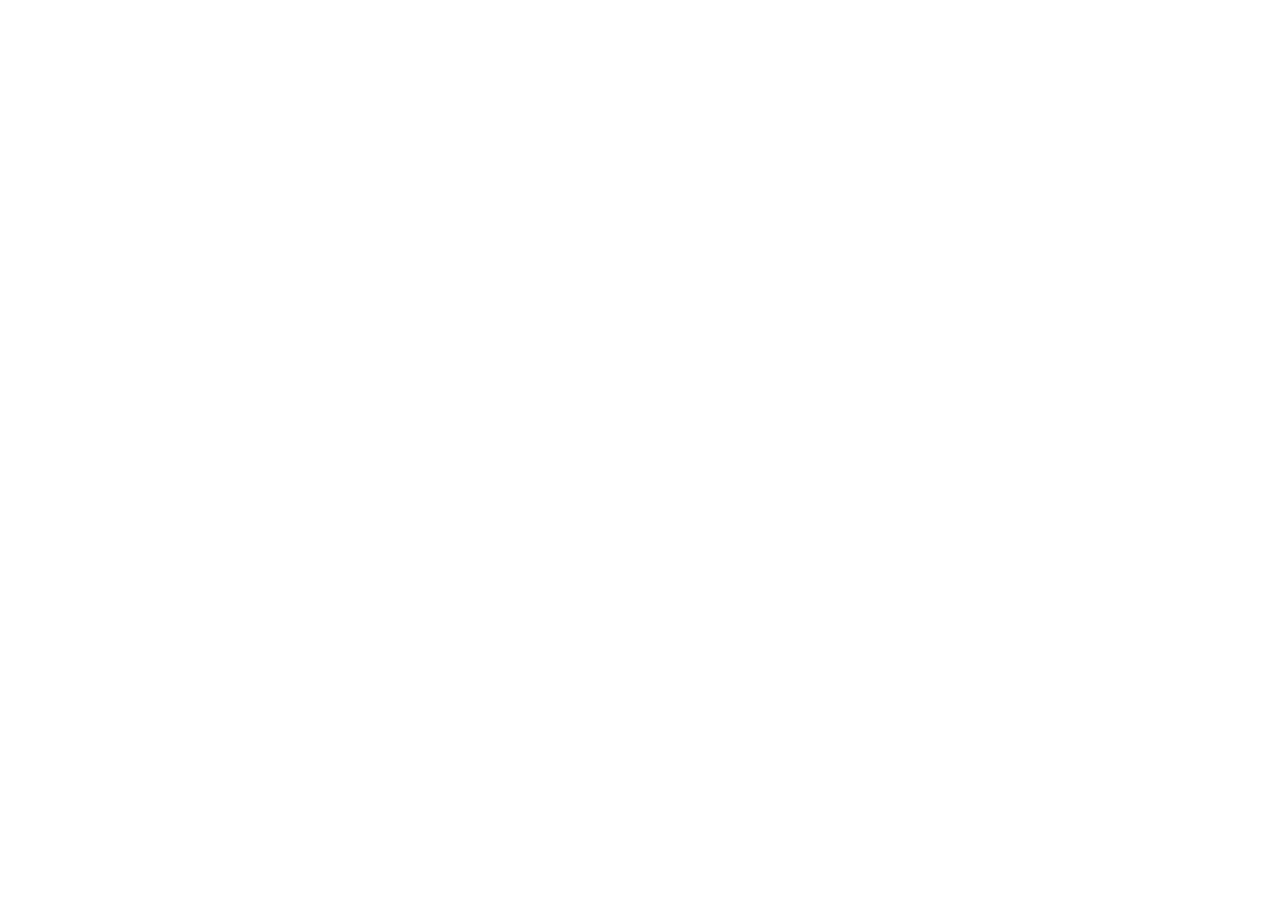
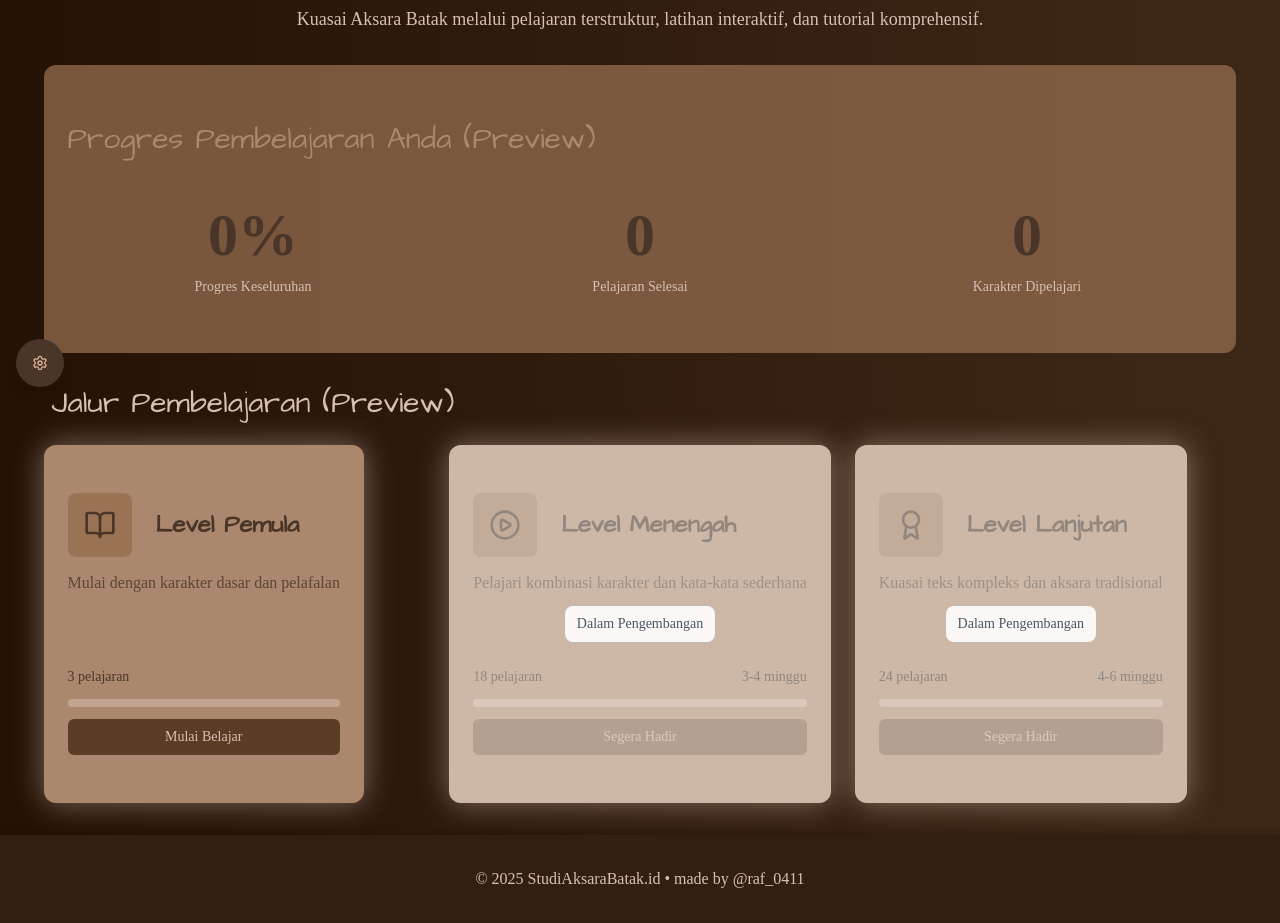
Before and after one commit to raf0411/studi-aksara-batak, a React (Vite) app: page /pusat-pembelajaran in a window 1280 px wide. Before the commit this address had no page. Shown: the part 397-1320 px from the top of the page. Before the commit the page ends 800 px from the top, so only its background shows below. Built offline with nearby package versions, Linux system fonts and the light colour scheme; a web font is replaced by a local one.

Commit message:
add learning paths and lesson content for beginner level; update routes and navbar

```diff
--- a/src/App.tsx
+++ b/src/App.tsx
@@ -7,6 +7,8 @@
 import Learn from '@/pages/Learn'
 import Translator from '@/pages/Translator'
 import About from '@/pages/About'
+import LevelPemula from '@/pages/LevelPemula'
+import LessonContent from '@/pages/LessonContent'
 
 function App() {
   return (
@@ -16,10 +18,12 @@
         <Routes>
           <Route path="/" element={<Layout />}>
             <Route index element={<Home />} />
-            <Route path="gallery" element={<Gallery />} />
-            <Route path="learn" element={<Learn />} />
-            <Route path="translator" element={<Translator />} />
-            <Route path="about" element={<About />} />
+            <Route path="galeri-karakter" element={<Gallery />} />
+            <Route path="pusat-pembelajaran" element={<Learn />} />
+            <Route path="pusat-pembelajaran/level-pemula" element={<LevelPemula />} />
+            <Route path="pusat-pembelajaran/level-pemula/:lessonId" element={<LessonContent />} />
+            <Route path="transliterasi" element={<Translator />} />
+            <Route path="info" element={<About />} />
           </Route>
         </Routes>
       </Router>
--- a/src/pages/Gallery.tsx
+++ b/src/pages/Gallery.tsx
@@ -172,12 +172,11 @@
 
   useEffect(() => {
     if (isModalOpen) {
-      // Prevent background scroll and show default cursor
       document.body.style.overflow = 'hidden'
       document.body.style.cursor = 'default'
       return () => {
         document.body.style.overflow = ''
-        document.body.style.cursor = '' // Restore custom cursor
+        document.body.style.cursor = ''
       }
     }
   }, [isModalOpen])
--- a/src/pages/Learn.tsx
+++ b/src/pages/Learn.tsx
@@ -2,40 +2,12 @@
 import { Card, CardContent, CardDescription, CardHeader, CardTitle } from '@/components/ui/card'
 import { Button } from '@/components/ui/button'
 import { PlayCircle, BookOpen, Award, CheckCircle, Construction, Clock } from 'lucide-react'
+import { useState } from 'react';
+import { ArrowLeft, ArrowRight } from 'lucide-react'
+import { useNavigate } from 'react-router-dom';
 
 export default function Learn() {
-  const learningPaths = [
-    {
-      title: 'Level Pemula',
-      description: 'Mulai dengan karakter dasar dan pelafalan',
-      lessons: 12,
-      duration: '2-3 minggu',
-      icon: BookOpen,
-      completed: 0,
-    },
-    {
-      title: 'Level Menengah',
-      description: 'Pelajari kombinasi karakter dan kata-kata sederhana',
-      lessons: 18,
-      duration: '3-4 minggu',
-      icon: PlayCircle,
-      completed: 0,
-    },
-    {
-      title: 'Level Lanjutan',
-      description: 'Kuasai teks kompleks dan aksara tradisional',
-      lessons: 24,
-      duration: '4-6 minggu',
-      icon: Award,
-      completed: 0,
-    },
-  ]
-
-  const recentLessons = [
-    { title: 'Pengenalan Vokal', progress: 100, type: 'completed' },
-    { title: 'Konsonan Dasar', progress: 75, type: 'in-progress' },
-    { title: 'Tanda Diakritik', progress: 0, type: 'locked' },
-  ]
+  const navigate = useNavigate();
 
   return (
     <div className="space-y-8">
@@ -66,10 +38,10 @@
         transition={{ duration: 0.8, delay: 0.2 }}
         className="text-center"
       >
-        <h1 className="text-4xl sm:text-3xl lg:text-4xl font-heading text-batak-brown-light mb-3 sm:mb-4 px-2">
+        <h1 className="text-3xl sm:text-4xl lg:text-5xl xl:text-6xl font-heading text-batak-brown-light mb-2 sm:mb-4 px-2">
           Pusat Pembelajaran
         </h1>
-        <p className="text-sm sm:text-base lg:text-lg text-batak-brown-light max-w-2xl mx-auto px-4">
+        <p className="text-sm sm:text-base lg:text-lg text-batak-brown-light max-w-5xl mx-auto px-4 leading-relaxed">
           Kuasai Aksara Batak melalui pelajaran terstruktur, latihan interaktif, dan tutorial komprehensif.
         </p>
       </motion.div>
@@ -79,23 +51,22 @@
         initial={{ opacity: 0 }}
         animate={{ opacity: 1 }}
         transition={{ duration: 0.8, delay: 0.4 }}
-        className="bg-gradient-to-r from-batak-brown-dark to-batak-brown-darker rounded-lg p-4 sm:p-6 text-white relative overflow-hidden"
+        className="bg-gradient-to-r bg-batak-brown-muted rounded-xl p-4 sm:p-6 sm:py-14 relative overflow-hidden"
       >
-        <div className="absolute inset-0 bg-black/20"></div>
-        <div className="relative z-10">
-          <h2 className="text-lg sm:text-xl lg:text-2xl font-bold mb-4">Progres Pembelajaran Anda (Preview)</h2>
+        <div className="relative z-10 flex flex-col gap-8">
+          <h2 className="text-lg sm:text-xl lg:text-3xl font-heading mb-4 text-batak-brown-medium">Progres Pembelajaran Anda (Preview)</h2>
           <div className="grid grid-cols-1 sm:grid-cols-3 gap-4">
-            <div className="text-center p-3 sm:p-0">
-              <div className="text-2xl sm:text-3xl font-bold">--</div>
-              <div className="text-xs sm:text-sm text-batak-cream">Progres Keseluruhan</div>
+            <div className="text-center p-3 sm:p-0 flex flex-col gap-3">
+              <div className="text-2xl sm:text-6xl font-bold text-batak-brown-dark">0%</div>
+              <div className="text-xs sm:text-sm text-batak-brown-light">Progres Keseluruhan</div>
             </div>
-            <div className="text-center p-3 sm:p-0">
-              <div className="text-2xl sm:text-3xl font-bold">--</div>
-              <div className="text-xs sm:text-sm text-batak-cream">Pelajaran Selesai</div>
+            <div className="text-center p-3 sm:p-0 flex flex-col gap-3">
+              <div className="text-2xl sm:text-6xl font-bold text-batak-brown-dark">0</div>
+              <div className="text-xs sm:text-sm text-batak-brown-light">Pelajaran Selesai</div>
             </div>
-            <div className="text-center p-3 sm:p-0">
-              <div className="text-2xl sm:text-3xl font-bold">--</div>
-              <div className="text-xs sm:text-sm text-batak-cream">Karakter Dipelajari</div>
+            <div className="text-center p-3 sm:p-0 flex flex-col gap-3">
+              <div className="text-2xl sm:text-6xl font-bold text-batak-brown-dark">0</div>
+              <div className="text-xs sm:text-sm text-batak-brown-light">Karakter Dipelajari</div>
             </div>
           </div>
         </div>
@@ -108,151 +79,114 @@
         transition={{ duration: 0.8, delay: 0.6 }}
         className="space-y-6"
       >
-        <h2 className="text-xl sm:text-2xl font-heading text-batak-brown-light px-2">Jalur Pembelajaran (Preview)</h2>
-        <div className="grid grid-cols-1 md:grid-cols-2 xl:grid-cols-3 gap-4 sm:gap-6">
-          {learningPaths.map((path, index) => {
-            const Icon = path.icon
-            return (
+        <h2 className="text-xl sm:text-3xl font-heading text-batak-brown-light px-2">Jalur Pembelajaran (Preview)</h2>
+  <div className="grid grid-cols-1 md:grid-cols-2 xl:grid-cols-3 gap-4 sm:gap-6 items-stretch">
+
+          {/* Beginner Level: Active */}
           <motion.div
-                key={path.title}
             initial={{ opacity: 0, y: 20 }}
             animate={{ opacity: 1, y: 0 }}
-                transition={{ duration: 0.8, delay: 0.7 + index * 0.1 }}
+            transition={{ duration: 0.8, delay: 0.7 }}
+            className="flex h-full"
           >
-                <Card className="h-full hover:shadow-lg transition-shadow bg-batak-brown-light border-0 relative overflow-hidden">
-                  <div className="absolute inset-0 bg-white/40 z-10 flex items-center justify-center">
-                    <div className="bg-white/90 rounded-lg px-3 py-2 text-xs sm:text-sm font-medium text-gray-600">
-                      Dalam Pengembangan
+            <Card className="flex flex-col h-full transition-shadow bg-batak-brown-medium shadow-[0_0_30px_rgba(214,192,179,0.5)] border-0 relative overflow-hidden rounded-xl">
+              <CardHeader className="p-4 sm:p-6">
+                <div className="flex items-center gap-6 mb-2">
+                  <div className="w-8 h-8 sm:w-16 sm:h-16 bg-batak-brown-muted rounded-lg flex items-center justify-center">
+                    <BookOpen className="h-4 w-4 sm:h-8 sm:w-8 text-batak-brown-dark" />
                   </div>
+                  <CardTitle className="text-lg sm:text-2xl text-batak-brown-dark font-heading">Level Pemula</CardTitle>
                 </div>
-                  <CardHeader className="p-4 sm:p-6">
-                    <div className="flex items-center gap-3 mb-2">
-                      <div className="w-8 h-8 sm:w-10 sm:h-10 bg-batak-brown-muted rounded-lg flex items-center justify-center">
-                        <Icon className="h-4 w-4 sm:h-5 sm:w-5 text-batak-brown-dark" />
-                      </div>
-                      <CardTitle className="text-lg sm:text-xl text-batak-brown-dark">{path.title}</CardTitle>
-                    </div>
-                    <CardDescription className="text-sm sm:text-base text-batak-brown-dark/80">{path.description}</CardDescription>
+                <CardDescription className="text-sm sm:text-base text-batak-brown-dark/80">Mulai dengan karakter dasar dan pelafalan</CardDescription>
               </CardHeader>
               <CardContent className="p-4 sm:p-6 pt-0">
-                    <div className="space-y-3">
+                <div className="flex flex-col gap-3 h-full justify-between">
                   <div className="flex justify-between text-xs sm:text-sm text-batak-brown-dark">
-                        <span>{path.lessons} pelajaran</span>
-                        <span>{path.duration}</span>
+                    <span>3 pelajaran</span>
+                    <span className="invisible">&nbsp;</span>
                   </div>
-                      <div className="w-full bg-batak-brown-muted rounded-full h-2">
-                        <div
-                          className="bg-batak-brown-dark h-2 rounded-full"
-                          style={{ width: `${(path.completed / path.lessons) * 100}%` }}
-                        ></div>
+                  <div className="w-full bg-batak-brown-light-50 rounded-full h-2">
+                    <div className="bg-batak-brown-light-50 h-2 rounded-full" style={{ width: `0%` }}></div>
                   </div>
-                      <Button className="w-full text-sm" disabled>
-                        Segera Hadir
+                  <Button className="w-full text-sm mt-auto" onClick={() => navigate('/pusat-pembelajaran/level-pemula')}>
+                    Mulai Belajar
                   </Button>
                 </div>
               </CardContent>
             </Card>
           </motion.div>
-            )
-          })}
+
+          {/* Intermediate: Coming Soon */}
+          <motion.div
+            initial={{ opacity: 0, y: 20 }}
+            animate={{ opacity: 1, y: 0 }}
+            transition={{ duration: 0.8, delay: 0.8 }}
+            className="flex h-full"
+          >
+            <Card className="flex flex-col h-full transition-shadow bg-batak-brown-medium shadow-[0_0_30px_rgba(214,192,179,0.5)] border-0 relative overflow-hidden rounded-xl">
+              <div className="absolute inset-0 bg-white/40 z-10 flex items-center justify-center">
+                <div className="bg-white/90 rounded-lg px-3 py-2 text-xs sm:text-sm font-medium text-gray-600">Dalam Pengembangan</div>
               </div>
-      </motion.div>
-
-      {/* Recent Lessons */}
-      <motion.div
-        initial={{ opacity: 0 }}
-        animate={{ opacity: 1 }}
-        transition={{ duration: 0.8, delay: 0.8 }}
-        className="space-y-6"
-      >
-        <h2 className="text-xl sm:text-2xl font-heading text-batak-brown-light px-2">Contoh Struktur Pembelajaran</h2>
-        <div className="space-y-4">
-          {recentLessons.map((lesson, index) => (
-            <motion.div
-              key={lesson.title}
-              initial={{ opacity: 0, x: -20 }}
-              animate={{ opacity: 1, x: 0 }}
-              transition={{ duration: 0.8, delay: 0.9 + index * 0.1 }}
-            >
-              <Card className="hover:shadow-md transition-shadow bg-batak-brown-light border-0 relative overflow-hidden">
-                <div className="absolute inset-0 bg-white/30 z-10"></div>
-                <CardContent className="p-4 sm:p-6 relative">
-                  <div className="flex flex-col sm:flex-row items-start sm:items-center justify-between gap-4">
-                    <div className="flex items-center gap-3 flex-1">
-                      <div className={`w-8 h-8 sm:w-10 sm:h-10 rounded-full flex items-center justify-center ${
-                        lesson.type === 'completed' ? 'bg-batak-brown-muted/50' :
-                        lesson.type === 'in-progress' ? 'bg-batak-brown-medium/50' : 'bg-batak-brown-soft/50'
-                      }`}>
-                        {lesson.type === 'completed' ? (
-                          <CheckCircle className="h-4 w-4 sm:h-5 sm:w-5 text-batak-brown-dark/70" />
-                        ) : lesson.type === 'in-progress' ? (
-                          <PlayCircle className="h-4 w-4 sm:h-5 sm:w-5 text-batak-brown-dark/70" />
-                        ) : (
-                          <div className="w-4 h-4 sm:w-5 sm:h-5 bg-batak-brown-dark/70 rounded-full"></div>
-                        )}
+              <CardHeader className="p-4 sm:p-6">
+                <div className="flex items-center gap-6 mb-2">
+                  <div className="w-8 h-8 sm:w-16 sm:h-16 bg-batak-brown-muted rounded-lg flex items-center justify-center">
+                    <PlayCircle className="h-4 w-4 sm:h-8 sm:w-8 text-batak-brown-dark" />
                   </div>
-                      <div className="flex-1">
-                        <h3 className="font-semibold text-batak-brown-dark text-sm sm:text-base">{lesson.title}</h3>
-                        <p className="text-xs sm:text-sm text-batak-brown-dark/70">
-                          Contoh struktur pelajaran
-                        </p>
+                  <CardTitle className="text-lg sm:text-2xl text-batak-brown-dark font-heading">Level Menengah</CardTitle>
                 </div>
+                <CardDescription className="text-sm sm:text-base text-batak-brown-dark/80">Pelajari kombinasi karakter dan kata-kata sederhana</CardDescription>
+              </CardHeader>
+              <CardContent className="p-4 sm:p-6 pt-0">
+                <div className="flex flex-col gap-3 h-full justify-between">
+                  <div className="flex justify-between text-xs sm:text-sm text-batak-brown-dark">
+                    <span>18 pelajaran</span>
+                    <span>3-4 minggu</span>
                   </div>
-                    <div className="flex items-center gap-4 w-full sm:w-auto">
-                      <div className="flex-1 sm:text-right">
-                        <div className="text-xs sm:text-sm font-medium text-batak-brown-dark/70 mb-1">Preview</div>
-                        <div className="w-full sm:w-20 bg-batak-brown-muted/50 rounded-full h-2">
-                          <div
-                            className="bg-batak-brown-dark/50 h-2 rounded-full"
-                            style={{ width: `${lesson.progress}%` }}
-                          ></div>
+                  <div className="w-full bg-batak-brown-light-50 rounded-full h-2">
+                    <div className="bg-batak-brown-light-50 h-2 rounded-full" style={{ width: `0%` }}></div>
                   </div>
-                      </div>
-                      <Button
-                        variant="outline"
-                        disabled
-                        size="sm"
-                        className="text-xs sm:text-sm whitespace-nowrap"
-                      >
-                        Tidak Tersedia
-                      </Button>
-                    </div>
+                  <Button className="w-full text-sm mt-auto" disabled>Segera Hadir</Button>
                 </div>
               </CardContent>
             </Card>
           </motion.div>
-          ))}
+
+          {/* Advanced: Coming Soon */}
+          <motion.div
+            initial={{ opacity: 0, y: 20 }}
+            animate={{ opacity: 1, y: 0 }}
+            transition={{ duration: 0.8, delay: 0.9 }}
+            className="flex h-full"
+          >
+            <Card className="flex flex-col h-full transition-shadow bg-batak-brown-medium shadow-[0_0_30px_rgba(214,192,179,0.5)] border-0 relative overflow-hidden rounded-xl">
+              <div className="absolute inset-0 bg-white/40 z-10 flex items-center justify-center">
+                <div className="bg-white/90 rounded-lg px-3 py-2 text-xs sm:text-sm font-medium text-gray-600">Dalam Pengembangan</div>
               </div>
+              <CardHeader className="p-4 sm:p-6">
+                <div className="flex items-center gap-6 mb-2">
+                  <div className="w-8 h-8 sm:w-16 sm:h-16 bg-batak-brown-muted rounded-lg flex items-center justify-center">
+                    <Award className="h-4 w-4 sm:h-8 sm:w-8 text-batak-brown-dark" />
+                  </div>
+                  <CardTitle className="text-lg sm:text-2xl text-batak-brown-dark font-heading">Level Lanjutan</CardTitle>
+                </div>
+                <CardDescription className="text-sm sm:text-base text-batak-brown-dark/80">Kuasai teks kompleks dan aksara tradisional</CardDescription>
+              </CardHeader>
+              <CardContent className="p-4 sm:p-6 pt-0">
+                <div className="flex flex-col gap-3 h-full justify-between">
+                  <div className="flex justify-between text-xs sm:text-sm text-batak-brown-dark">
+                    <span>24 pelajaran</span>
+                    <span>4-6 minggu</span>
+                  </div>
+                  <div className="w-full bg-batak-brown-light-50 rounded-full h-2">
+                    <div className="bg-batak-brown-light-50 h-2 rounded-full" style={{ width: `0%` }}></div>
+                  </div>
+                  <Button className="w-full text-sm mt-auto" disabled>Segera Hadir</Button>
+                </div>
+              </CardContent>
+            </Card>
           </motion.div>
-
-      {/* Practice Section */}
-      <motion.div
-        initial={{ opacity: 0 }}
-        animate={{ opacity: 1 }}
-        transition={{ duration: 0.8, delay: 1.0 }}
-        className="bg-batak-brown-muted rounded-lg p-4 sm:p-6 relative overflow-hidden"
-      >
-        <div className="absolute inset-0 bg-white/20"></div>
-        <div className="relative z-10">
-          <h3 className="text-base sm:text-lg font-semibold text-batak-brown-dark mb-4">
-            Rencana Fitur Latihan
-          </h3>
-          <div className="grid grid-cols-1 lg:grid-cols-2 gap-4">
-            <div className="bg-batak-brown-light/70 rounded-lg p-3 sm:p-4">
-              <h4 className="font-medium text-batak-brown-dark mb-2 text-sm sm:text-base">Latihan Harian</h4>
-              <p className="text-xs sm:text-sm text-batak-brown-dark/80 leading-relaxed">
-                Habiskan 15-20 menit setiap hari untuk berlatih pengenalan dan penulisan karakter.
-              </p>
-            </div>
-            <div className="bg-batak-brown-light/70 rounded-lg p-3 sm:p-4">
-              <h4 className="font-medium text-batak-brown-dark mb-2 text-sm sm:text-base">Kartu Flash</h4>
-              <p className="text-xs sm:text-sm text-batak-brown-dark/80 leading-relaxed">
-                Gunakan kartu flash interaktif untuk menghafal bentuk dan bunyi karakter.
-              </p>
-            </div>
-          </div>
         </div>
       </motion.div>
     </div>
-  )
+  );
 }
--- /dev/null
+++ b/src/pages/LessonContent.tsx
@@ -0,0 +1,35 @@
+import { useParams, useNavigate } from 'react-router-dom';
+
+const lessons = [
+  {
+    id: 1,
+    title: 'Pengenalan Aksara Batak',
+    content: 'Selamat datang di pelajaran pertama! Di sini Anda akan mengenal sejarah dan bentuk dasar aksara Batak. (Dummy content)',
+  },
+  {
+    id: 2,
+    title: 'Vokal dan Konsonan Dasar',
+    content: 'Pelajari cara membaca dan menulis vokal serta konsonan dasar dalam aksara Batak. (Dummy content)',
+  },
+  {
+    id: 3,
+    title: 'Latihan Menulis Karakter',
+    content: 'Cobalah menulis beberapa karakter Batak menggunakan panduan visual berikut. (Dummy content)',
+  },
+];
+
+export default function LessonContent() {
+  const { lessonId } = useParams();
+  const navigate = useNavigate();
+  const lesson = lessons.find(l => l.id === Number(lessonId));
+  if (!lesson) return <div>Pelajaran tidak ditemukan.</div>;
+  return (
+    <div className="max-w-2xl mx-auto py-8 space-y-6">
+      <button className="mb-4 text-sm text-batak-brown-dark" onClick={() => navigate(-1)}>
+        &larr; Kembali ke Daftar Pelajaran
+      </button>
+      <h2 className="text-2xl font-bold mb-2">{lesson.title}</h2>
+      <div className="text-batak-brown-dark/80 mb-6">{lesson.content}</div>
+    </div>
+  );
+}
--- /dev/null
+++ b/src/pages/LevelPemula.tsx
@@ -0,0 +1,28 @@
+import { useNavigate } from 'react-router-dom';
+
+const lessons = [
+  { id: 1, title: 'Pengenalan Aksara Batak' },
+  { id: 2, title: 'Vokal dan Konsonan Dasar' },
+  { id: 3, title: 'Latihan Menulis Karakter' },
+];
+
+export default function LevelPemula() {
+  const navigate = useNavigate();
+  return (
+    <div className="max-w-2xl mx-auto py-8 space-y-6">
+      <h1 className="text-2xl font-bold mb-4">Level Pemula: Daftar Pelajaran</h1>
+      <ul className="space-y-4">
+        {lessons.map(lesson => (
+          <li key={lesson.id}>
+            <button
+              className="w-full text-left p-4 rounded bg-batak-brown-light hover:bg-batak-brown-medium transition shadow"
+              onClick={() => navigate(`/pusat-pembelajaran/level-pemula/${lesson.id}`)}
+            >
+              <span className="font-semibold">Pelajaran {lesson.id}:</span> {lesson.title}
+            </button>
+          </li>
+        ))}
+      </ul>
+    </div>
+  );
+}
```
Also changed, not shown: src/components/Navbar.tsx (+4 -4 lines). Lines whose indentation alone changed are shown as unchanged.
